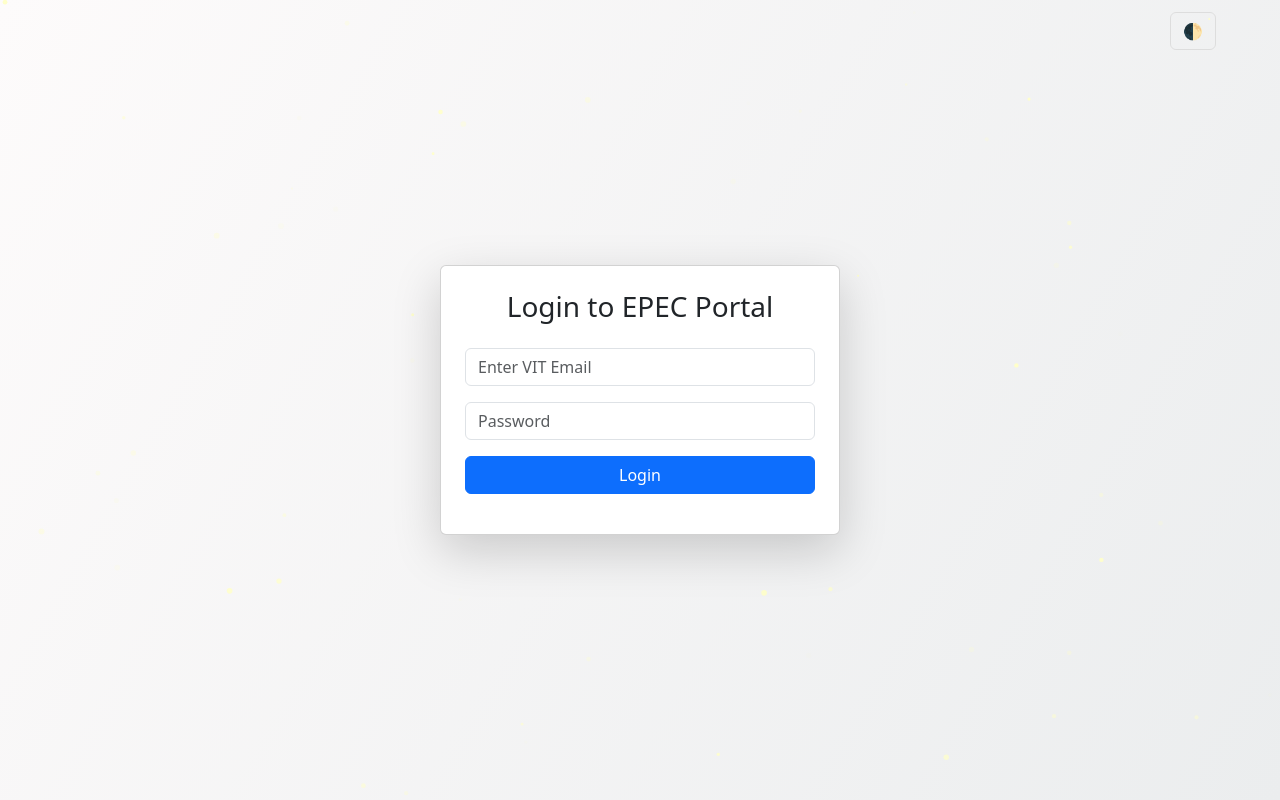
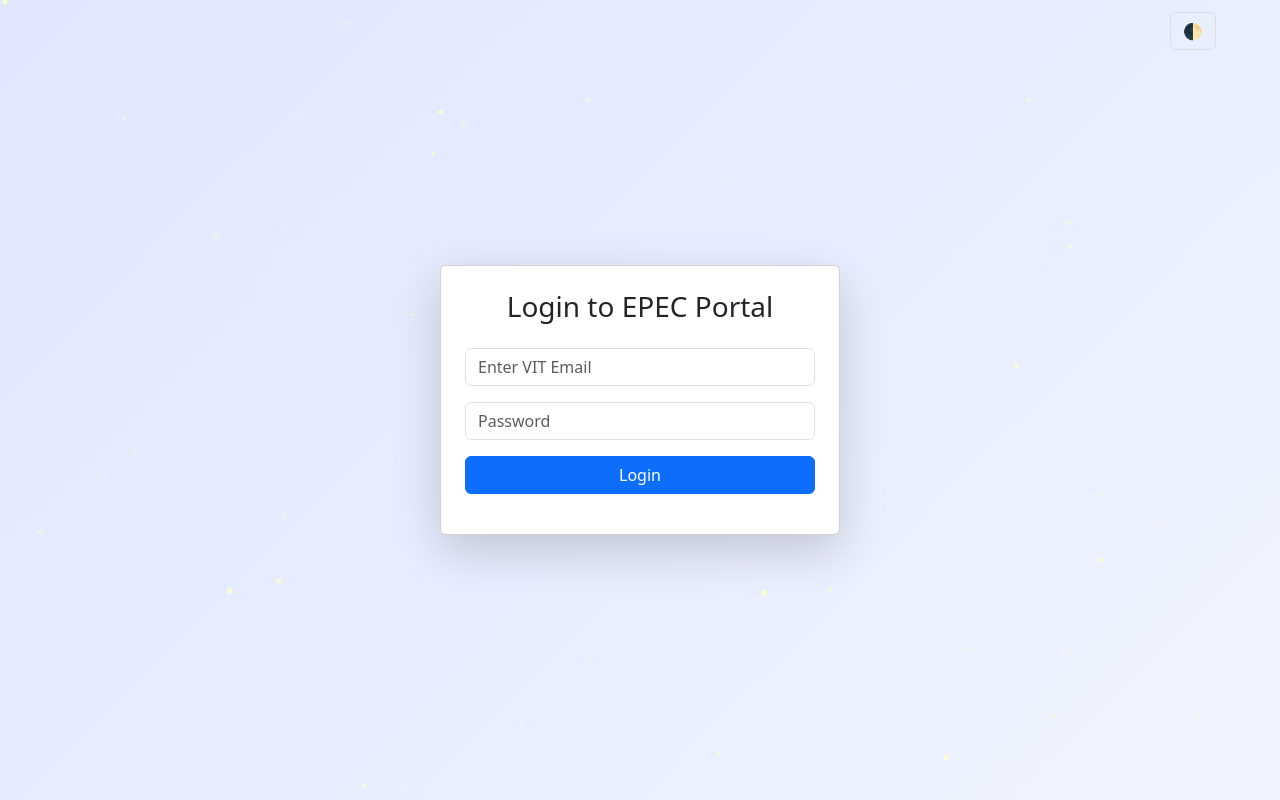
Before and after one commit to OUTLAWatlas/epec-website, a plain HTML site: page index.html in a window 1280 px wide. Drawn offline with nearby package versions, Linux system fonts and the light colour scheme.

Commit message:
Update styles.css

```diff
--- a/styles.css
+++ b/styles.css
@@ -14,7 +14,7 @@
 
 /* --------- Body Themes --------- */
 body.theme-light {
-  background: linear-gradient(120deg, #fdfbfb 0%, #ebedee 100%);
+  background: linear-gradient(135deg, #e0e7ff 0%, #f0f4ff 100%);
   color: var(--bs-text-light);
   transition: background 0.4s ease, color 0.4s ease;
 }
```
